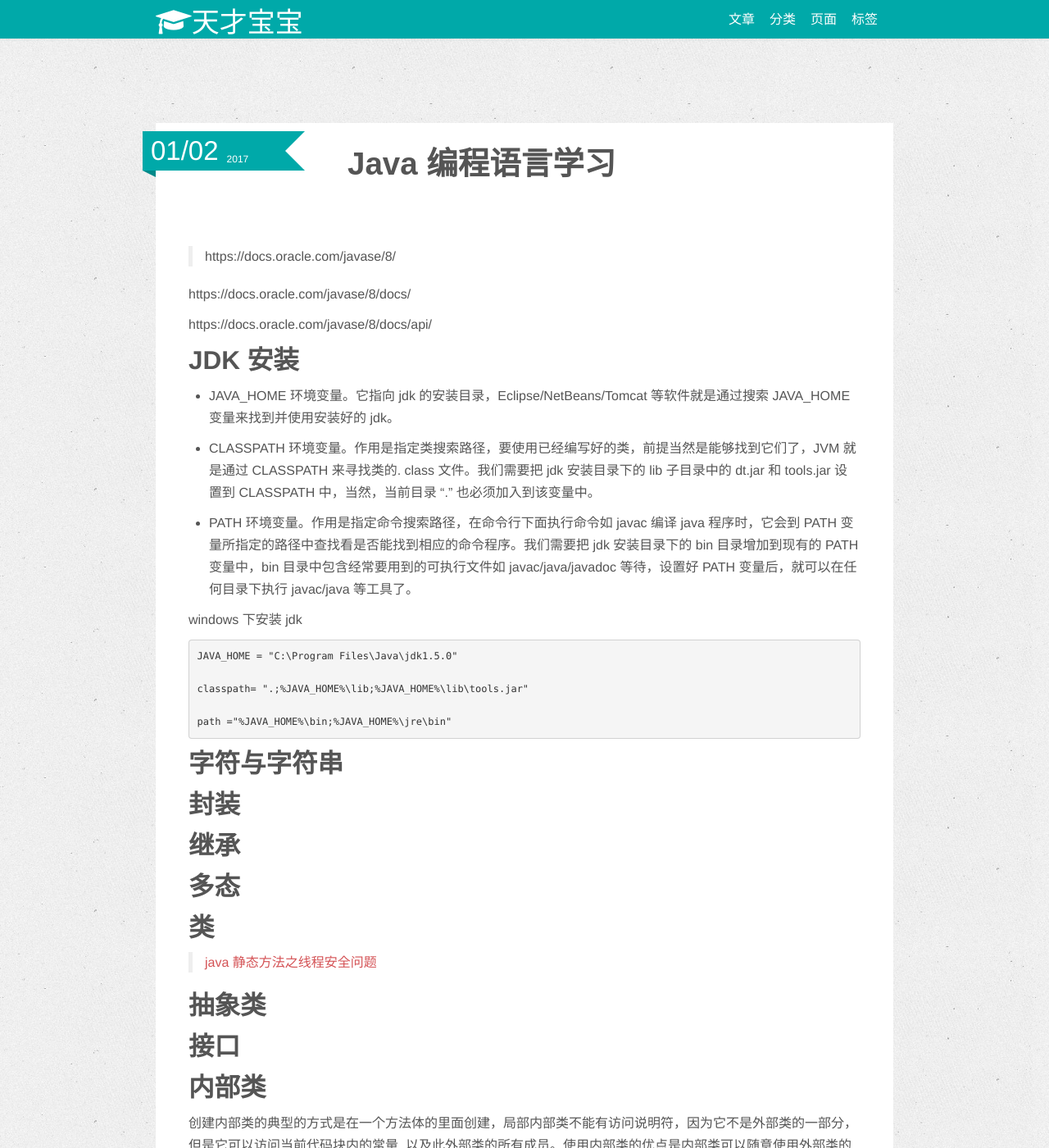
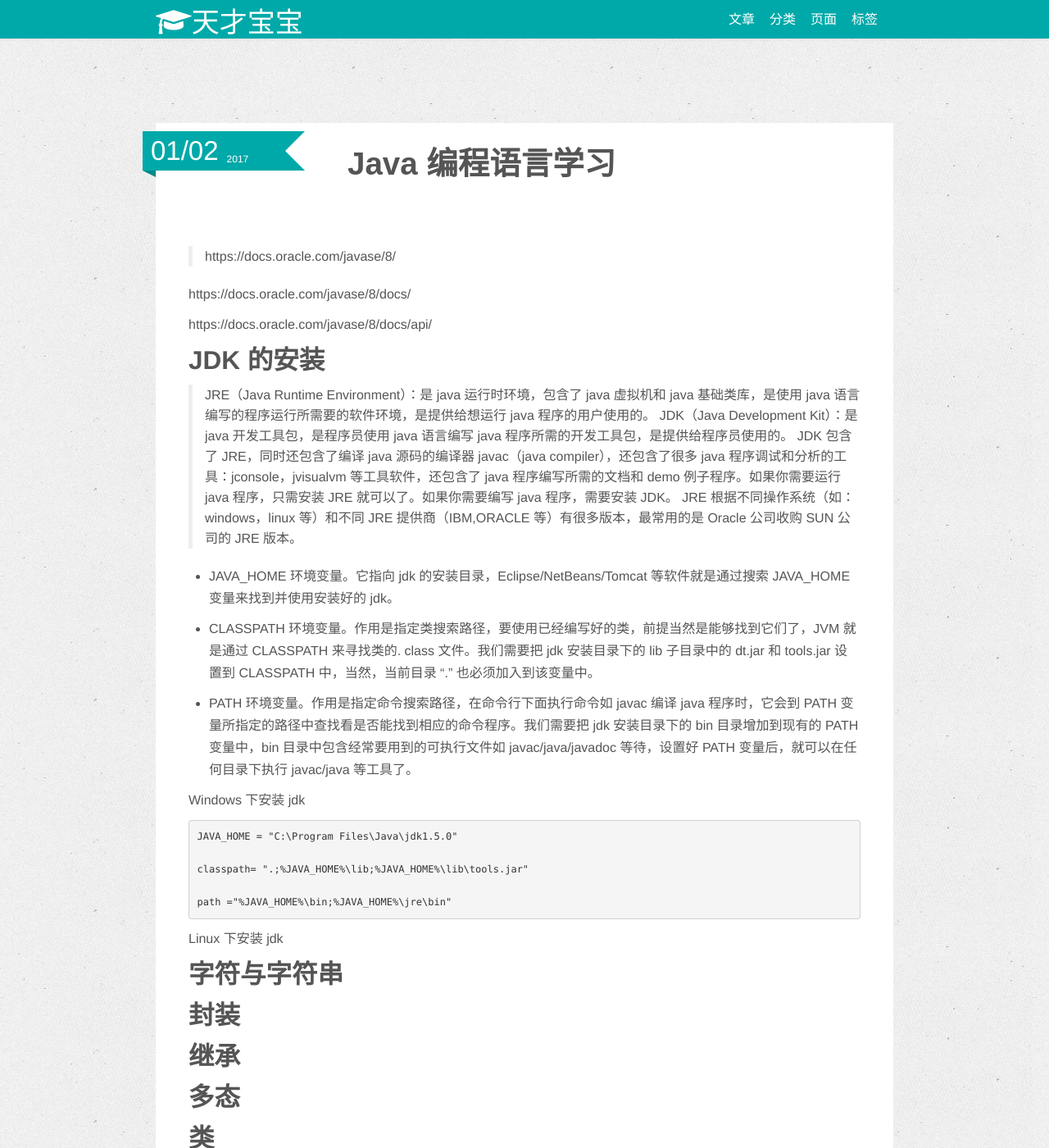
Before and after one commit to wanlp10/wuchao.github.io, a Jekyll site: the page built from _posts/java/2017-01-02-Java.md, in a window 1280 px wide and 1400 px high. Shown: the whole window at 82% size. Built offline with Jekyll 4.4.1, drawn with Linux system fonts in a browser that asks for light colours; nearby versions of some CDN libraries; Markdown is read by kramdown in place of the engine named in the settings; comment, search, counter and statistics services are not loaded.

Commit message:
initial commit.

````diff
--- a/_posts/java/2017-01-02-Java.md
+++ b/_posts/java/2017-01-02-Java.md
@@ -17,14 +17,19 @@ https://docs.oracle.com/javase/8/docs/api/
 
 <!--break-->
 
-## JDK 安装
+## JDK 的安装
+> JRE（Java Runtime Environment）：是 java 运行时环境，包含了 java 虚拟机和 java 基础类库，是使用 java 语言编写的程序运行所需要的软件环境，是提供给想运行 java 程序的用户使用的。
+  JDK（Java Development Kit）：是 java 开发工具包，是程序员使用 java 语言编写 java 程序所需的开发工具包，是提供给程序员使用的。
+  JDK 包含了 JRE，同时还包含了编译 java 源码的编译器 javac（java compiler），还包含了很多 java 程序调试和分析的工具：jconsole，jvisualvm 等工具软件，还包含了 java 程序编写所需的文档和 demo 例子程序。如果你需要运行 java 程序，只需安装 JRE 就可以了。如果你需要编写 java 程序，需要安装 JDK。
+  JRE 根据不同操作系统（如：windows，linux 等）和不同 JRE 提供商（IBM,ORACLE 等）有很多版本，最常用的是 Oracle 公司收购 SUN 公司的 JRE 版本。
+
 -  JAVA_HOME 环境变量。它指向 jdk 的安装目录，Eclipse/NetBeans/Tomcat 等软件就是通过搜索 JAVA_HOME 变量来找到并使用安装好的 jdk。
 
 -  CLASSPATH 环境变量。作用是指定类搜索路径，要使用已经编写好的类，前提当然是能够找到它们了，JVM 就是通过 CLASSPATH 来寻找类的. class 文件。我们需要把 jdk 安装目录下的 lib 子目录中的 dt.jar 和 tools.jar 设置到 CLASSPATH 中，当然，当前目录 “.” 也必须加入到该变量中。
 
 -  PATH 环境变量。作用是指定命令搜索路径，在命令行下面执行命令如 javac 编译 java 程序时，它会到 PATH 变量所指定的路径中查找看是否能找到相应的命令程序。我们需要把 jdk 安装目录下的 bin 目录增加到现有的 PATH 变量中，bin 目录中包含经常要用到的可执行文件如 javac/java/javadoc 等待，设置好 PATH 变量后，就可以在任何目录下执行 javac/java 等工具了。
 
-windows 下安装 jdk
+Windows 下安装 jdk
 ```
 JAVA_HOME = "C:\Program Files\Java\jdk1.5.0"
 
@@ -32,6 +37,9 @@ classpath= ".;%JAVA_HOME%\lib;%JAVA_HOME%\lib\tools.jar"
 
 path ="%JAVA_HOME%\bin;%JAVA_HOME%\jre\bin"
 ```
+
+Linux 下安装 jdk
+
 
 ## 字符与字符串
 
````
Also changed, not shown: _posts/java/2017-08-14-Java工具类的定义.md (+5 -4 lines).
